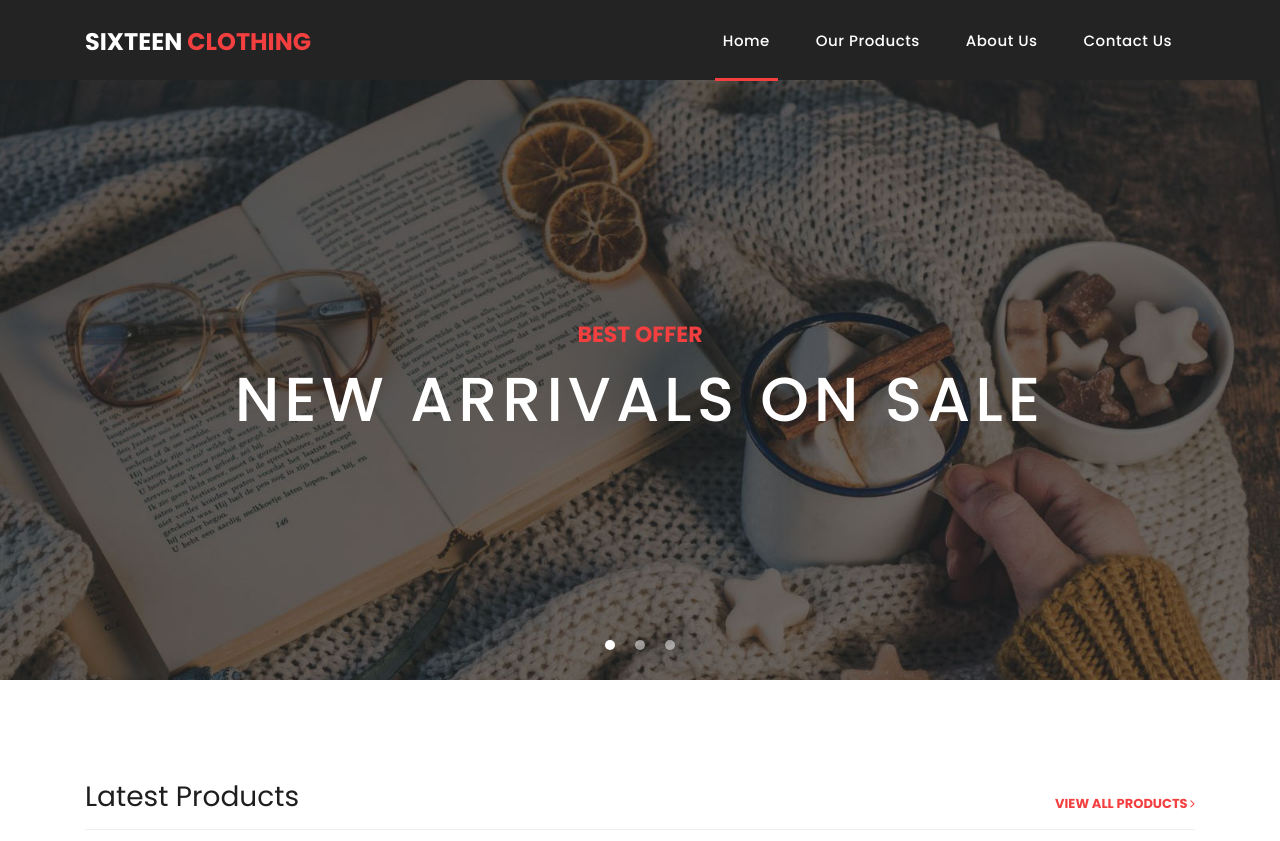
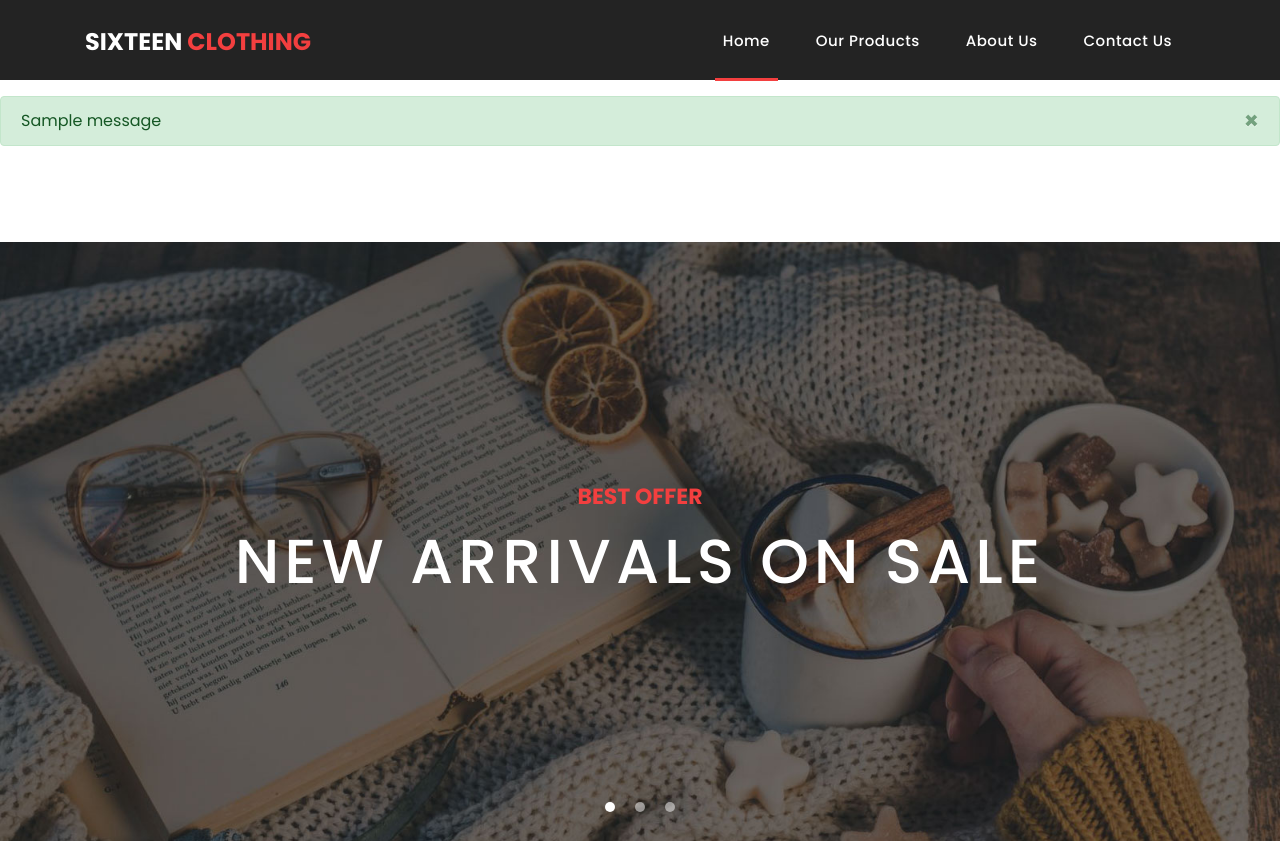
Before and after one commit to waiterorg/WaiterShop, a Django app: page / in a window 1280 px wide. Shown: the top 841 px of the page. Run offline with Django 3.2, Linux system fonts and the light colour scheme; data comes from the database, SQL or seed files in the repository; tables that the repository leaves empty hold one stand-in row (values such as "Sample post"); one stand-in notice (Sample message) is shown; some libraries are stand-ins or nearby versions.

Commit message:
show django massages in pages

```diff
--- a/WaiterShop/templates/shared/base.html
+++ b/WaiterShop/templates/shared/base.html
@@ -34,15 +34,29 @@ https://templatemo.com/tm-546-sixteen-clothing
 
   <body>
 
+
     <!-- ***** Preloader Start ***** -->
     <div id="preloader">
-        <div class="jumper">
-            <div></div>
-            <div></div>
-            <div></div>
-        </div>
+      <div class="jumper">
+        <div></div>
+        <div></div>
+        <div></div>
+      </div>
     </div>
     <!-- ***** Preloader End ***** -->
+
+    <div class="mt-5 pt-5">
+      {% if messages %}
+          {% for message in messages %}
+          <div class="alert alert-{{ message.tags }} alert-dismissible fade show" role="alert">
+            {{ message }}
+            <button type="button" class="close" data-dismiss="alert" aria-label="Close">
+              <span aria-hidden="true">&times;</span>
+            </button>
+          </div>
+          {% endfor %}
+      {% endif %}
+    </div>
 
     <!-- Header -->
     <header class="fixed-top">
```
